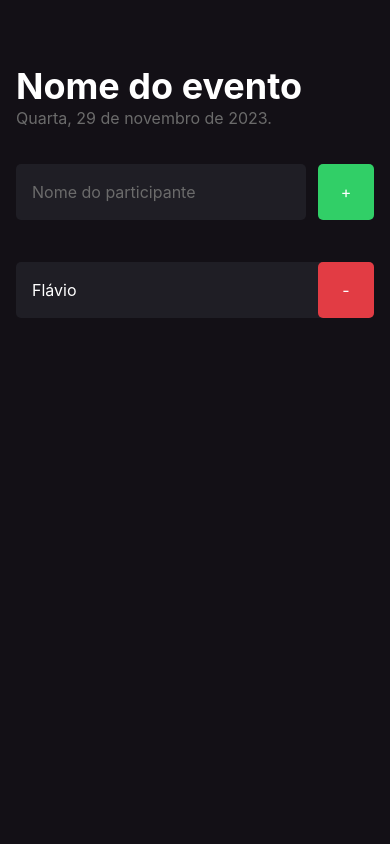
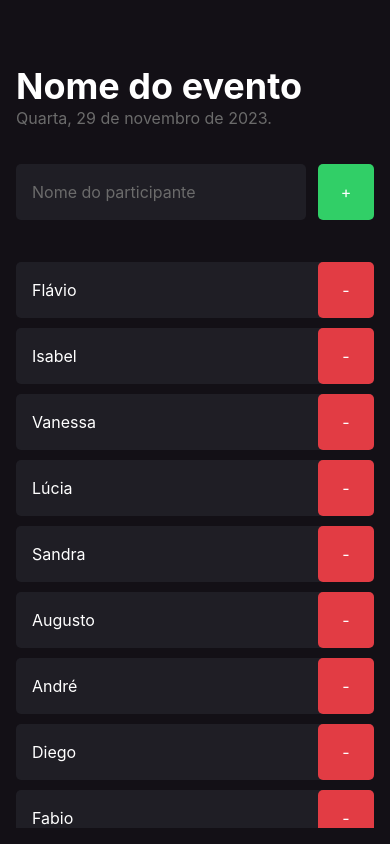
Before and after one commit to flavioaugusto1/my-event, a React Native app: screen / in a window 390 px wide. Built offline with nearby package versions, Linux system fonts and the light colour scheme.

Commit message:
Configurando exibição de elementos dinâmicos e ScrollView

```diff
--- a/src/screens/Home/index.tsx
+++ b/src/screens/Home/index.tsx
@@ -1,8 +1,9 @@
-import { Text, View, TextInput, TouchableOpacity } from "react-native"
+import { Text, View, TextInput, TouchableOpacity, ScrollView } from "react-native"
 import { styles } from "./styles"
 import { Participant } from "../../components/Participant";
 
 export function Home() {
+  const participants = ['Flávio', 'Isabel', 'Vanessa', 'Lúcia', 'Sandra', 'Augusto', 'André', 'Diego', 'Fabio', 'Mayk']
 
   function handleParticipantAdd() {
     console.log('Adicionou');
@@ -37,7 +38,18 @@ export function Home() {
         </TouchableOpacity>
       </View>
 
-      <Participant name="Flávio" onRemove={() => handleParticipantRemove("Flávio")}/>
+      <ScrollView showsVerticalScrollIndicator={false}>
+        {
+          participants.map(participant => (
+            <Participant
+              key={participant}
+              name={participant}
+              onRemove={() => handleParticipantRemove(participant)}
+            />
+          ))
+        }
+      </ScrollView>
+
     </View>
   )
 }
```
